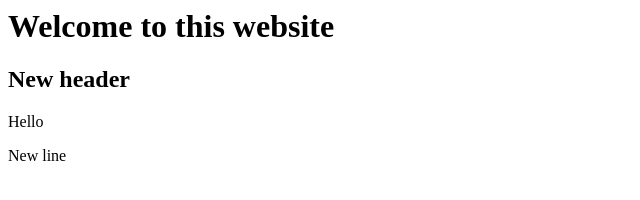
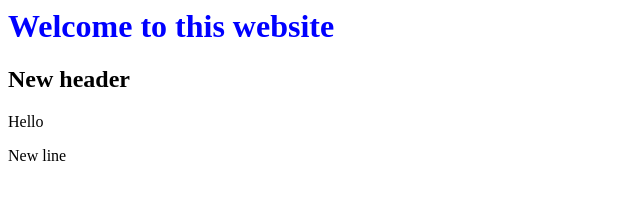
Before and after one commit to Tettipappus/harvard-cs50, a plain HTML site: page index.html in a window 1280 px wide. Shown: the whole page, without its empty margins (0-640 px from the left). Drawn offline with Linux system fonts and the light colour scheme.

Commit message:
Update index.html

```diff
--- a/index.html
+++ b/index.html
@@ -1,4 +1,4 @@
-<h1> Welcome to this website</h1>
+<h1 style="color:blue";> Welcome to this website</h1>
 <h2> New header</h2>
 <div>Hello</div>
 <p>New line</p>
```
